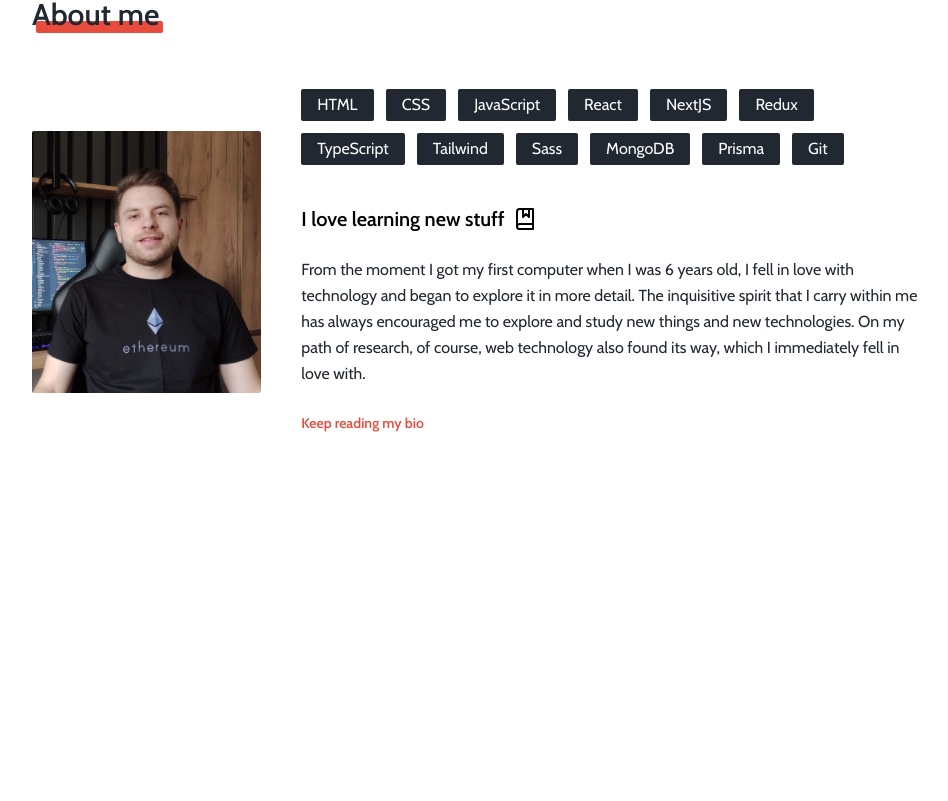
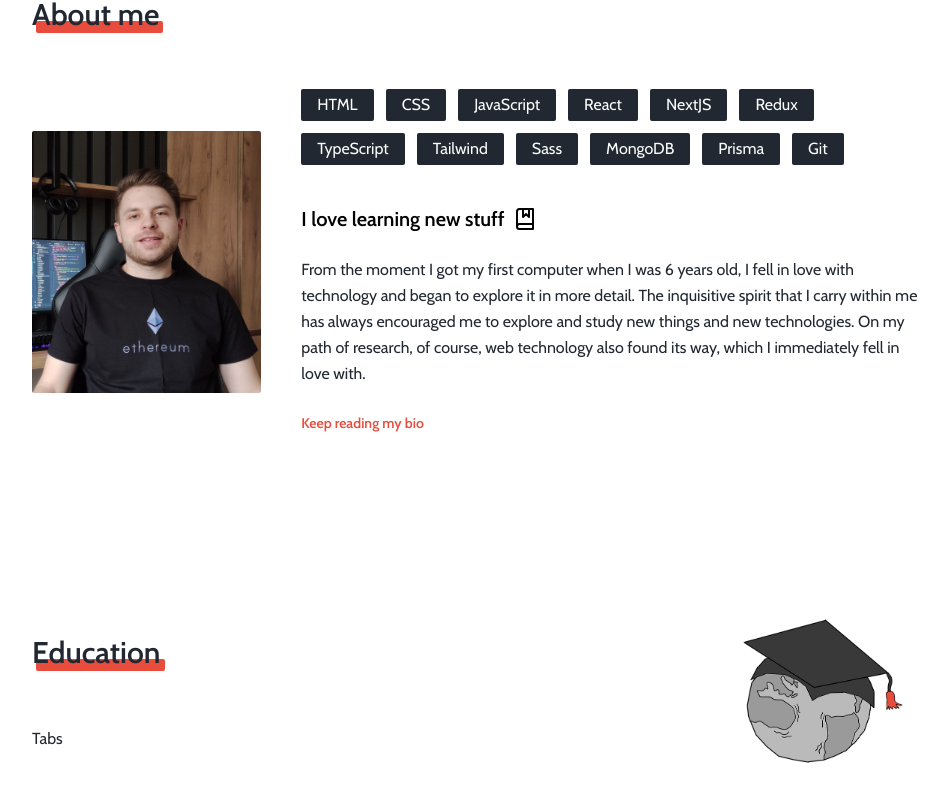
Before and after one commit to miljan-code/miljanxyz, a Next.js app: page / in a window 1280 px wide. Shown: the part 883-1684 px from the top of the page, without its empty margins (160-1108 px from the left). Before the commit the page ends 1398 px from the top, so only its background shows below. Built offline with nearby package versions, Linux system fonts and the light colour scheme.

Commit message:
style: switch to named exports

```diff
--- a/src/app/layout.tsx
+++ b/src/app/layout.tsx
@@ -1,5 +1,5 @@
 import { Cabin } from 'next/font/google';
-import Navigation from '@/components/navigation';
+import { Navigation } from '@/components/navigation';
 import '@/styles/globals.css';
 
 export const metadata = {
--- a/src/app/page.tsx
+++ b/src/app/page.tsx
@@ -1,18 +1,19 @@
 import Image from 'next/image';
 import { homepageConfig } from '@/config/homepage';
-import Decor from '@/components/ui/decor';
-import CtaButton from '@/components/ui/cta-button';
-import SectionTitle from '@/components/section-title';
+import { CtaButton } from '@/components/ui/cta-button';
+import { SectionTitle } from '@/components/section-title';
+import { Decor } from '@/components/ui/decor';
 import { Skill } from '@/components/ui/skill';
 import { Icons } from '@/components/ui/icons';
-import UnderlinedLink from '@/components/ui/underlined-link';
+import { UnderlinedLink } from '@/components/ui/underlined-link';
+import { Tabs } from '@/components/ui/tabs';
 
 export default function Home() {
   return (
     <>
       {/* HERO section */}
       <section className="flex h-screen items-center justify-center bg-dark py-32 text-white md:py-0">
-        <Decor />
+        <Decor.Planets />
         <div className="relative z-10 space-y-4 px-6 text-center sm:px-10 lg:px-0 lg:text-left">
           <p className="text-lg font-normal text-primary">
             Hi there, my name is
@@ -77,6 +78,13 @@ export default function Home() {
       </section>
 
       {/* EDUCATION Section */}
+      <section className="mb-10 text-dark" id="education">
+        <div className="relative z-10 mx-auto max-w-4xl px-10 py-20 xl:px-0">
+          <SectionTitle>Education</SectionTitle>
+          <Decor.Graduate />
+          <Tabs />
+        </div>
+      </section>
     </>
   );
 }
--- a/src/components/logo.tsx
+++ b/src/components/logo.tsx
@@ -3,7 +3,7 @@
 import Image from 'next/image';
 import { useRouter } from 'next/navigation';
 
-const Logo = () => {
+export const Logo = () => {
   const router = useRouter();
 
   const handleRoute = () => router.push('/');
@@ -19,5 +19,3 @@ const Logo = () => {
     />
   );
 };
-
-export default Logo;
--- a/src/components/menu.tsx
+++ b/src/components/menu.tsx
@@ -2,7 +2,7 @@ import { homepageConfig } from '@/config/homepage';
 import Button from '@/components/ui/button';
 import NavLink from '@/components/ui/nav-link';
 
-const Menu = () => {
+export const Menu = () => {
   return (
     <div className="hidden items-center gap-6 md:flex">
       <nav className="flex items-center gap-6">
@@ -18,5 +18,3 @@ const Menu = () => {
     </div>
   );
 };
-
-export default Menu;
--- a/src/components/section-title.tsx
+++ b/src/components/section-title.tsx
@@ -2,7 +2,7 @@ interface SectionTitleProps {
   children: React.ReactNode;
 }
 
-const SectionTitle: React.FC<SectionTitleProps> = ({ children }) => {
+export const SectionTitle: React.FC<SectionTitleProps> = ({ children }) => {
   return (
     <div className="relative z-10 mb-14 inline-block">
       <h2 className="relative z-10 text-3xl font-semibold">{children}</h2>
@@ -10,5 +10,3 @@ const SectionTitle: React.FC<SectionTitleProps> = ({ children }) => {
     </div>
   );
 };
-
-export default SectionTitle;
--- a/src/components/ui/cta-button.tsx
+++ b/src/components/ui/cta-button.tsx
@@ -3,7 +3,7 @@ interface CtaButtonProps {
   href: string;
 }
 
-const CtaButton: React.FC<CtaButtonProps> = ({ href, children }) => {
+export const CtaButton: React.FC<CtaButtonProps> = ({ href, children }) => {
   return (
     <div className="group relative inline-block">
       <a
@@ -16,5 +16,3 @@ const CtaButton: React.FC<CtaButtonProps> = ({ href, children }) => {
     </div>
   );
 };
-
-export default CtaButton;
--- a/src/components/ui/decor.tsx
+++ b/src/components/ui/decor.tsx
@@ -1,11 +1,11 @@
 import Image from 'next/image';
 
-interface DecorItem extends React.HTMLAttributes<HTMLDivElement> {
+interface PlanetsItem extends React.HTMLAttributes<HTMLDivElement> {
   imageUrl: string;
   size: number;
 }
 
-const DecorItem: React.FC<DecorItem> = ({ imageUrl, size, className }) => {
+const PlanetsItem: React.FC<PlanetsItem> = ({ imageUrl, size, className }) => {
   return (
     <div className={className}>
       <Image
@@ -19,20 +19,20 @@ const DecorItem: React.FC<DecorItem> = ({ imageUrl, size, className }) => {
   );
 };
 
-const Decor = () => {
+const Planets = () => {
   return (
     <div className="absolute z-0 hidden h-full w-full lg:block">
-      <DecorItem
+      <PlanetsItem
         imageUrl="/images/planet-1.png"
         size={250}
         className="absolute left-[5%] top-1/4 lg:top-[20%] xl:left-[10%] xl:top-[10%]"
       />
-      <DecorItem
+      <PlanetsItem
         imageUrl="/images/planet-2.png"
         size={250}
         className="absolute right-[15%] top-[15%]"
       />
-      <DecorItem
+      <PlanetsItem
         imageUrl="/images/planet-3.png"
         size={250}
         className="absolute bottom-0 right-[15%] xl:bottom-[5%] xl:right-1/4"
@@ -41,4 +41,19 @@ const Decor = () => {
   );
 };
 
-export default Decor;
+const GraduateHat = () => {
+  return (
+    <Image
+      src="/images/graduate-hat.png"
+      alt="Graduate Hat"
+      width={477}
+      height={434}
+      className="absolute right-4 hidden w-1/5 sm:top-7 sm:block md:top-14"
+    />
+  );
+};
+
+export const Decor = {
+  Planets: Planets,
+  Graduate: GraduateHat,
+};
--- /dev/null
+++ b/src/components/ui/tabs.tsx
@@ -0,0 +1,7 @@
+interface TabsProps {}
+
+const Tabs: React.FC<TabsProps> = () => {
+  return <div>Tabs</div>;
+};
+
+export { Tabs };
--- a/src/components/ui/underlined-link.tsx
+++ b/src/components/ui/underlined-link.tsx
@@ -7,7 +7,7 @@ interface UnderlinedLinkProps {
   color: 'dark' | 'primary';
 }
 
-const UnderlinedLink: React.FC<UnderlinedLinkProps> = ({
+export const UnderlinedLink: React.FC<UnderlinedLinkProps> = ({
   children,
   href,
   color,
@@ -41,5 +41,3 @@ const UnderlinedLink: React.FC<UnderlinedLinkProps> = ({
     </div>
   );
 };
-
-export default UnderlinedLink;
```
Also changed, not shown: src/components/Navigation.tsx (+3 -5 lines), public/images/graduate-hat.png (added).
